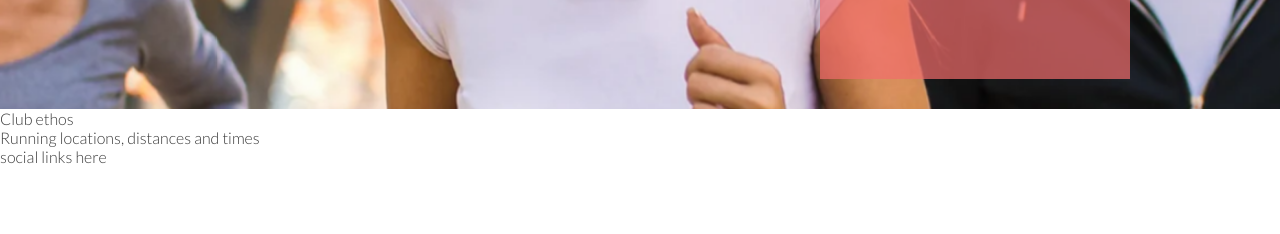
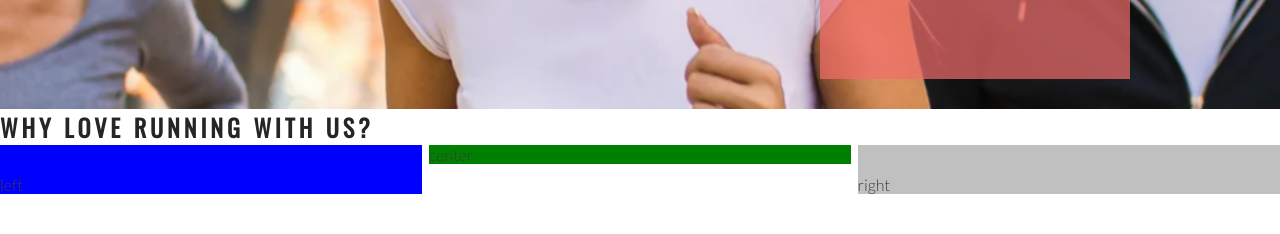
Before and after one commit to AbigailGreen/love-running, a plain HTML site: page index.html in a window 1280 px wide. Shown: the part 566-800 px from the top of the page. Drawn offline with nearby package versions, Linux system fonts and the light colour scheme.

Commit message:
Add club ethos main structure

```diff
--- a/assets/css/style.css
+++ b/assets/css/style.css
@@ -24,6 +24,7 @@ h1, h2 {
 #logo {
     float: left;
     font-size: 280%;
+    margin-left: 30px;
 }
 
 #menu {
@@ -111,3 +112,29 @@ h1, h2 {
 
     position: absolute;
 }
+
+/* club ethos */
+
+#club-ethos {
+    height: 600px;
+}
+
+#left-about {
+    padding-top: 30px;
+    width: 33%;
+    float: left;
+    background-color: blue;
+}
+
+#right-about {
+    padding-top: 30px;
+    width: 33%;
+    float: right;
+    background-color: silver;
+}
+
+#center-about {
+    width: 33%;
+    margin: 0 auto;
+    background-color: green;
+}
--- a/index.html
+++ b/index.html
@@ -38,8 +38,11 @@
             <h3>Dublin Docklands & Phoenix Park</h3>
         </div>
     </section>
-    <section>
-        Club ethos
+    <section id="club-ethos">
+        <h1>Why Love Running With Us?</h1>
+        <div id="left-about">left</div>
+        <div id="right-about">right</div>
+        <div id="center-about">center</div>
     </section>
     <section>
         Running locations, distances and times
```
